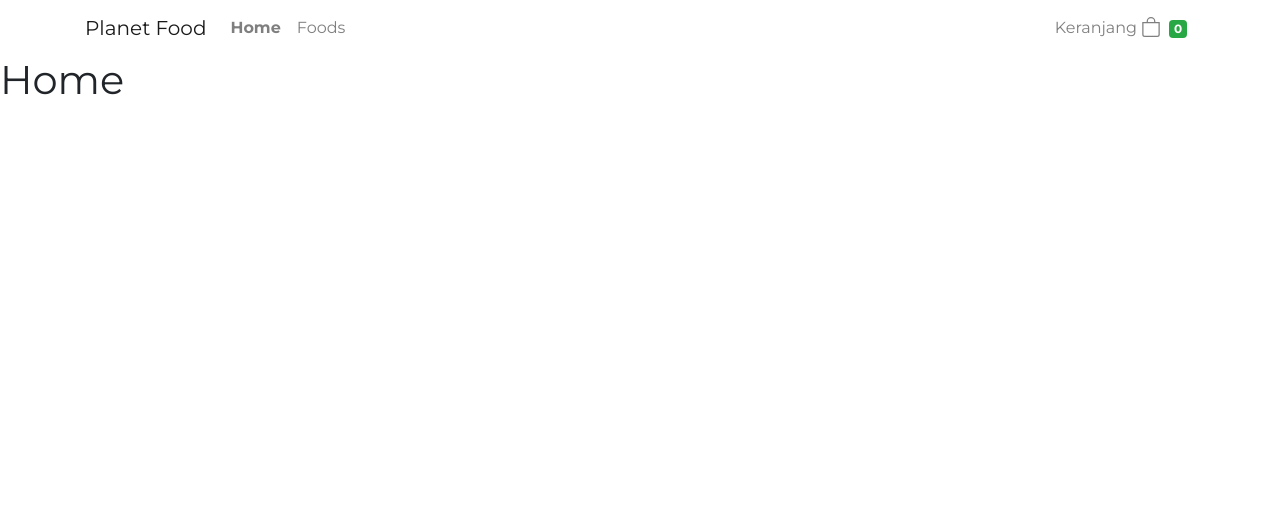
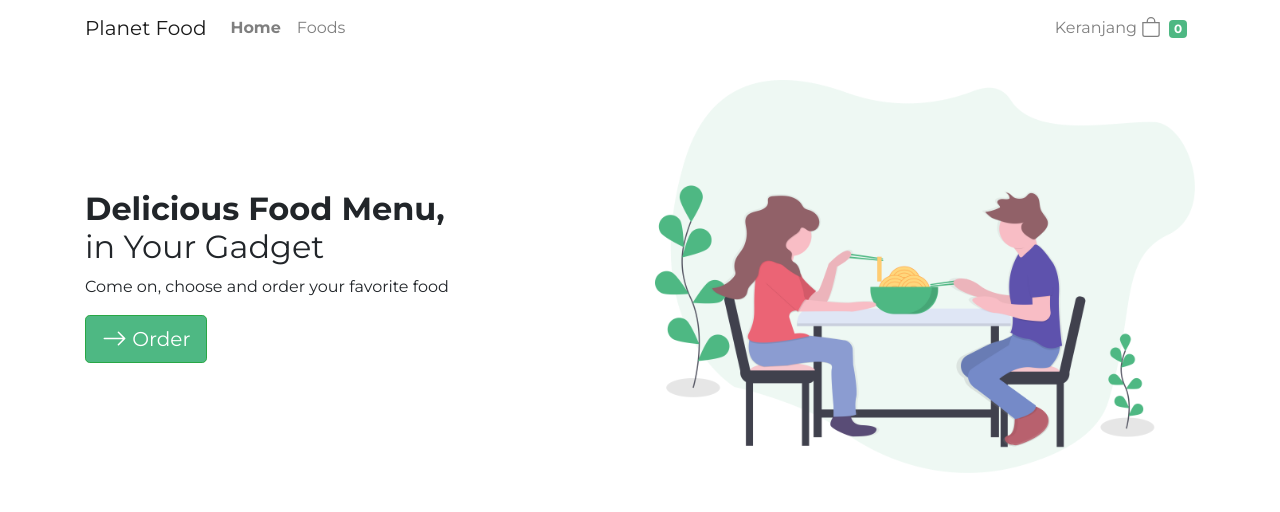
Before and after one commit to bukhari-inst/Planet_Food, a Vue app in the folder planet_food/: page / in a window 1280 px wide. Shown: the top 512 px of the page. Built offline with nearby package versions, Linux system fonts and the light colour scheme.

Commit message:
Create hero

```diff
--- a/planet_food/src/assets/css/main.css
+++ b/planet_food/src/assets/css/main.css
@@ -5,3 +5,11 @@
 .router-link-exact-active {
   font-weight: bold;
 }
+
+.btn-success {
+  background-color: #4eb883;
+}
+
+.badge-success {
+  background-color: #4eb883;
+}
--- /dev/null
+++ b/planet_food/src/components/Hero.vue
@@ -0,0 +1,29 @@
+<template>
+  <div class="row mt-4">
+    <div class="col">
+      <div class="d-flex h-100">
+        <div class="justify-content-center align-self-center">
+          <h2>
+            <strong>Delicious Food Menu, </strong> <br />
+            in Your Gadget
+          </h2>
+          <p>Come on, choose and order your favorite food</p>
+          <button class="btn btn-lg btn-success">
+            <b-icon-arrow-right></b-icon-arrow-right> Order
+          </button>
+        </div>
+      </div>
+    </div>
+    <div class="col">
+      <img src="../assets/images/hero.png" width="100%" alt="" />
+    </div>
+  </div>
+</template>
+
+<script>
+export default {
+  name: 'Hero',
+};
+</script>
+
+<style></style>
--- a/planet_food/src/views/Home.vue
+++ b/planet_food/src/views/Home.vue
@@ -1,18 +1,22 @@
 <template>
   <div class="home">
-    <navbar/>
-    <h1>Home</h1>
+    <navbar />
+    <div class="container">
+      <Hero />
+    </div>
   </div>
 </template>
 
 <script>
 // @ is an alias to /src
-import Navbar from '@/components/Navbar.vue'
+import Navbar from '@/components/Navbar.vue';
+import Hero from '@/components/Hero.vue';
 
 export default {
   name: 'Home',
   components: {
-    Navbar
-  }
-}
+    Navbar,
+    Hero,
+  },
+};
 </script>
```
Also changed, not shown: planet_food/src/assets/images/hero.png (added).
